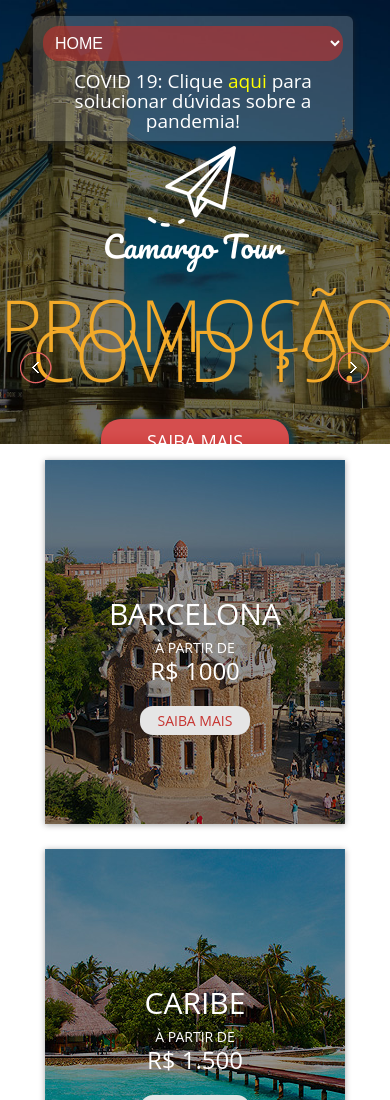
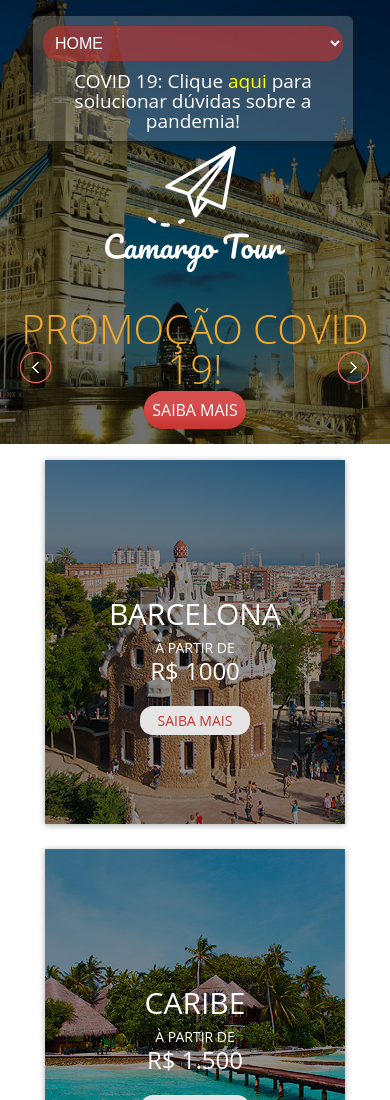
Before and after one commit to fernando-meira/travelSite, a plain HTML site: page index.html in a window 390 px wide. Shown: the top 1100 px of the page. Drawn offline with Linux system fonts and the light colour scheme.

Commit message:
feat(index.html e style.cs): alteraçoes na pagina main

```diff
--- a/css/camera.css
+++ b/css/camera.css
@@ -276,13 +276,12 @@
 }
 
 .caption a {
-  margin-top: 30px;
+  margin-top: 8px;
   font: 18px/20px "Open Sans", sans-serif;
   color: #fff;
   border-radius: 20px;
   text-transform: uppercase;
   padding: 12px 46px 13px;
-  box-shadow: 3px 3px 5px 3px #193c46;
 
   display: inline-block;
   background-color: #7ecefd;
@@ -293,6 +292,14 @@
   color: #fff;
   background-color: #002141;
   background-position: 0 -100px;
+}
+
+@media only screen and (max-width: 600px) {
+  .caption a {
+    display: inline;
+    font: 1rem "Open Sans", sans-serif;
+    padding: 8px;
+  }
 }
 
 /**************************
--- a/css/superfish.css
+++ b/css/superfish.css
@@ -28,6 +28,11 @@
 @media only screen and (max-width: 600px) {
   .infoPandemic p {
     margin: 0;
+  }
+  .localDescription {
+    font-size: 40px;
+    line-height: 40px;
+    margin-bottom: 10px;
   }
 }
 
--- a/index.html
+++ b/index.html
@@ -4,7 +4,7 @@
     <title>Camargo Tour</title>
     <meta charset="utf-8" />
     <meta name="format-detection" content="telephone=no" />
-    <meta name="theme-color" content="##002141" />
+    <meta name="theme-color" content="#002141" />
     <link rel="icon" href="images/tour.png" />
     <link rel="shortcut icon" href="images/favicon.ico" />
     <link rel="stylesheet" href="booking/css/booking.css" />
@@ -112,7 +112,7 @@
         <div data-src="images/slide.jpg">
           <div class="caption fadeIn">
             <img src="./images/tour.png" alt="LogoCamargo" />
-            <h2 class="infoPro">PROMOÇÃO COVID 19!</h2>
+            <h2 class="localDescription">PROMOÇÃO COVID 19!</h2>
             <div class="price">
               COMPRE AGORA SUA VIAGEM COM ATÉ 60% DE DESCONTO <br />E AGENDE
               PARA QUANDO QUISER!
@@ -125,7 +125,7 @@
         <div data-src="images/slide1.jpg">
           <div class="caption fadeIn">
             <img src="./images/tour.png" alt="LogoCamargo" />
-            <h2>Maldivas</h2>
+            <h2 class="localDescription">Maldivas</h2>
             <div class="price">
               À PARTIR DE
               <span>R$2000</span>
@@ -136,7 +136,7 @@
         <div data-src="images/slide2.jpg">
           <div class="caption fadeIn">
             <img src="./images/tour.png" alt="LogoCamargo" />
-            <h2>Veneza</h2>
+            <h2 class="localDescription">Veneza</h2>
             <div class="price">
               À PARTIR DE
               <span>R$1600</span>
```
Also changed, not shown: index-1.html (+1 -1 lines), index-2.html (+1 -1 lines), index-3.html (+1 -1 lines), index-4.html (+1 -1 lines).
